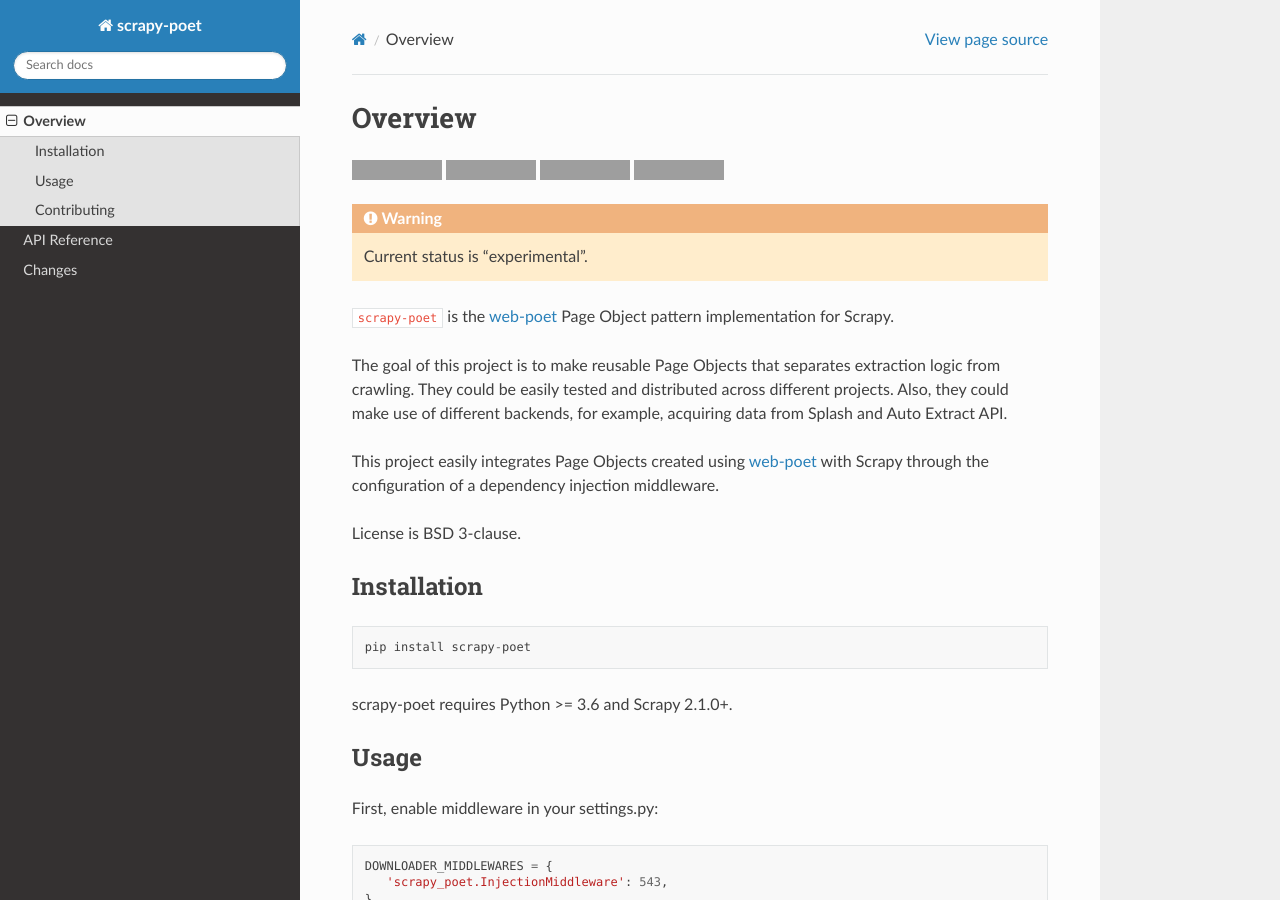
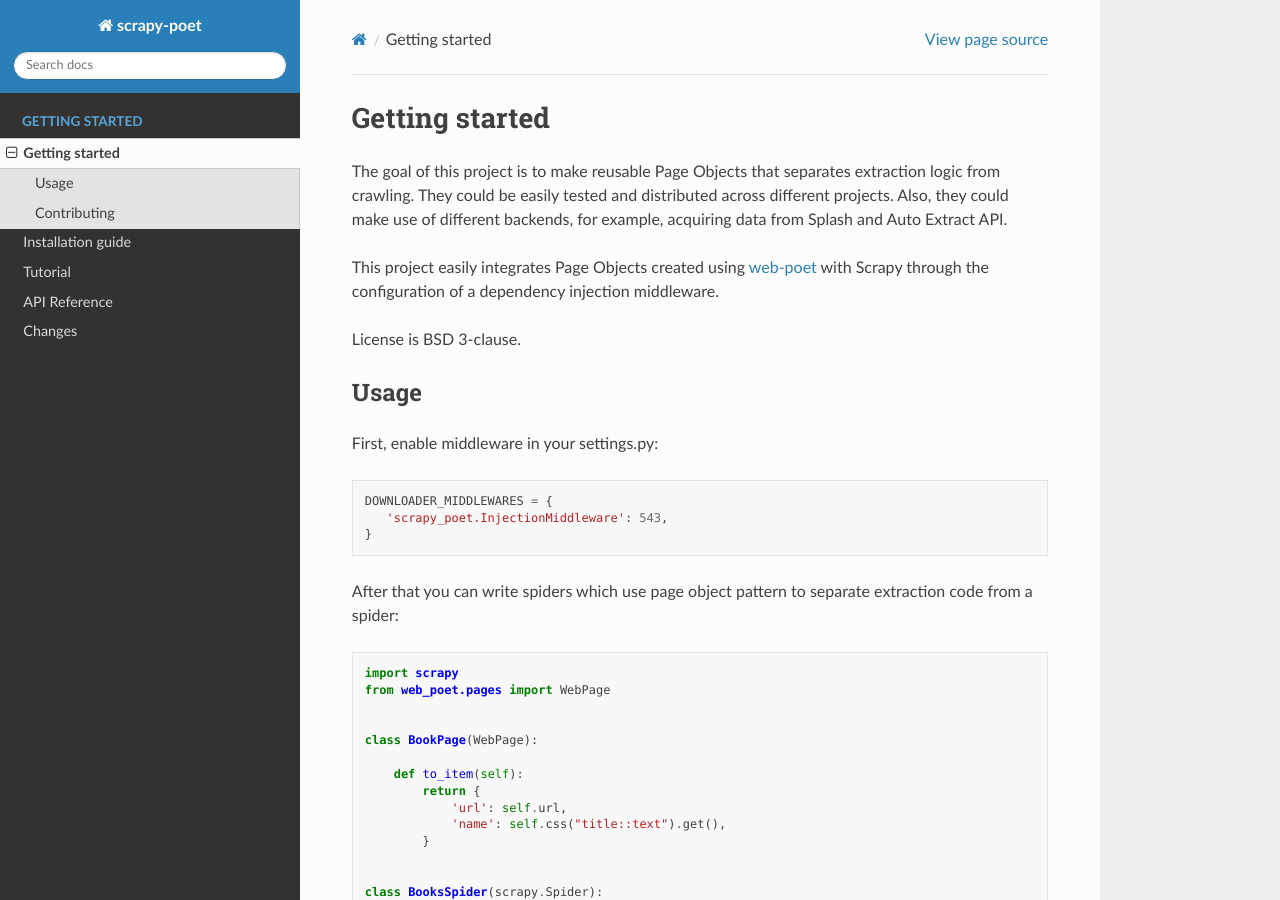
Before and after one commit to scrapinghub/scrapy-poet, a Sphinx documentation site: the page built from docs/intro/overview.rst, in a window 1280 px wide and 900 px high. Built offline with Sphinx 7.4.7 and the Read the Docs theme 2.0.0, drawn with Linux system fonts in a browser that asks for light colours; pages that are not in the unit, such as notebooks, are missing from menus; grey boxes are pictures that could not be loaded.

Commit message:
creating tutorial and updating docs structure

```diff
--- a/docs/conf.py
+++ b/docs/conf.py
@@ -189,7 +189,10 @@
 # -- Options for intersphinx extension ---------------------------------------
 
 # Example configuration for intersphinx: refer to the Python standard library.
-intersphinx_mapping = {'https://docs.python.org/': None}
+intersphinx_mapping = {
+    'python': ('https://docs.python.org/3', None, ),
+    'scrapy': ('https://docs.scrapy.org/en/latest', None, ),
+}
 
 autodoc_default_options = {
     'special-members': '__init__,__call__',
--- a/docs/overview.rst
+++ b/docs/intro/overview.rst
@@ -1,27 +1,6 @@
-========
-Overview
-========
-
-.. image:: https://img.shields.io/pypi/v/scrapy-poet.svg
-   :target: https://pypi.python.org/pypi/scrapy-poet
-   :alt: PyPI Version
-
-.. image:: https://img.shields.io/pypi/pyversions/scrapy-poet.svg
-   :target: https://pypi.python.org/pypi/scrapy-poet
-   :alt: Supported Python Versions
-
-.. image:: https://travis-ci.com/scrapinghub/scrapy-po.svg?branch=master
-   :target: https://travis-ci.com/scrapinghub/scrapy-po
-   :alt: Build Status
-
-.. image:: https://codecov.io/github/scrapinghub/scrapy-poet/coverage.svg?branch=master
-   :target: https://codecov.io/gh/scrapinghub/scrapy-poet
-   :alt: Coverage report
-
-.. warning::
-    Current status is "experimental".
-
-``scrapy-poet`` is the `web-poet`_ Page Object pattern implementation for Scrapy.
+===============
+Getting started
+===============
 
 The goal of this project is to make reusable Page Objects that separates
 extraction logic from crawling. They could be easily tested and distributed
@@ -33,14 +12,7 @@
 
 License is BSD 3-clause.
 
-Installation
-============
 
-::
-
-    pip install scrapy-poet
-
-scrapy-poet requires Python >= 3.6 and Scrapy 2.1.0+.
 
 Usage
 =====
```
Also changed, not shown: docs/index.rst (+20 -2 lines), docs/intro/install.rst (added, +33 -0 lines), docs/intro/tutorial.rst (added, +203 -0 lines).
